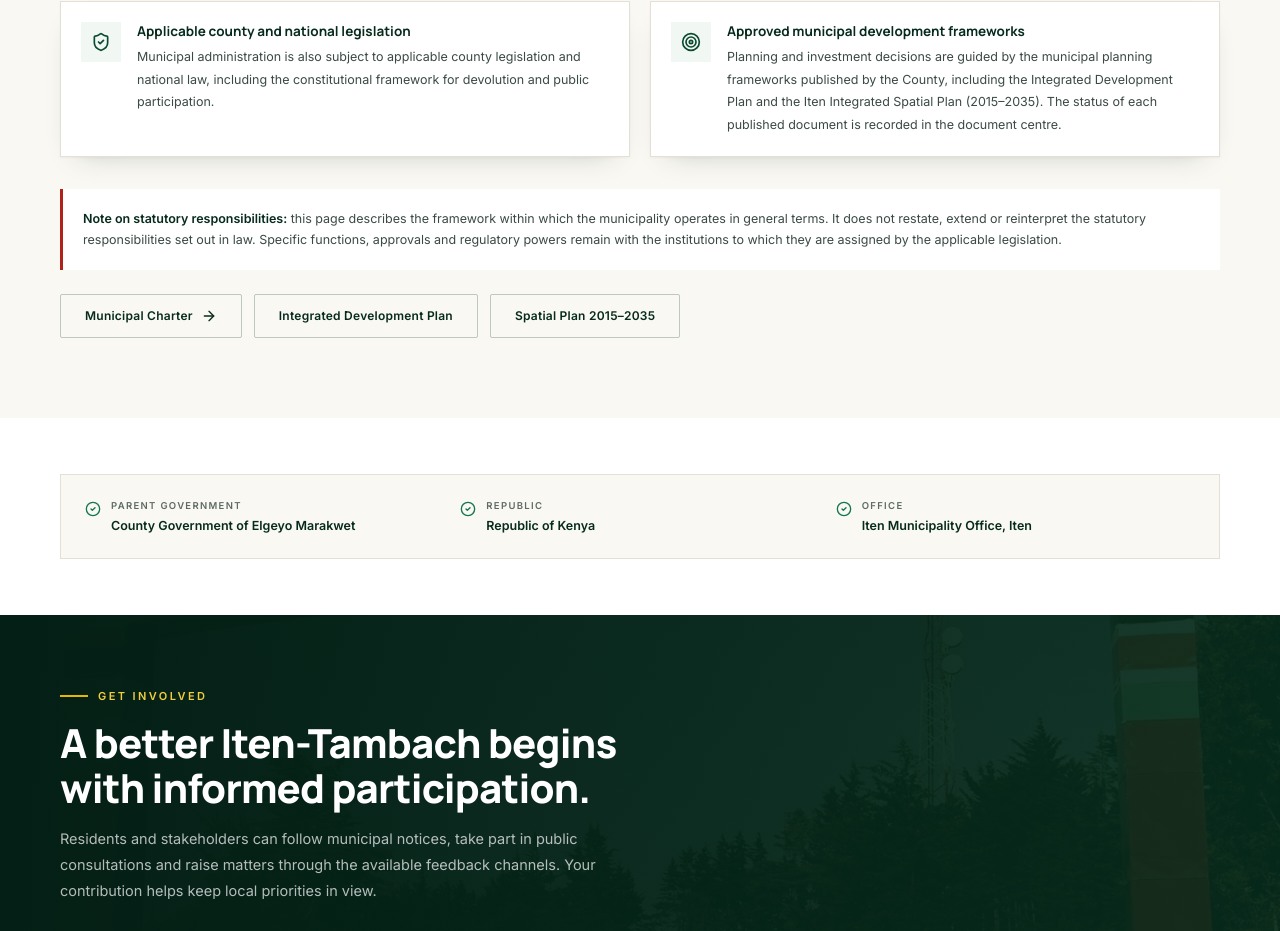
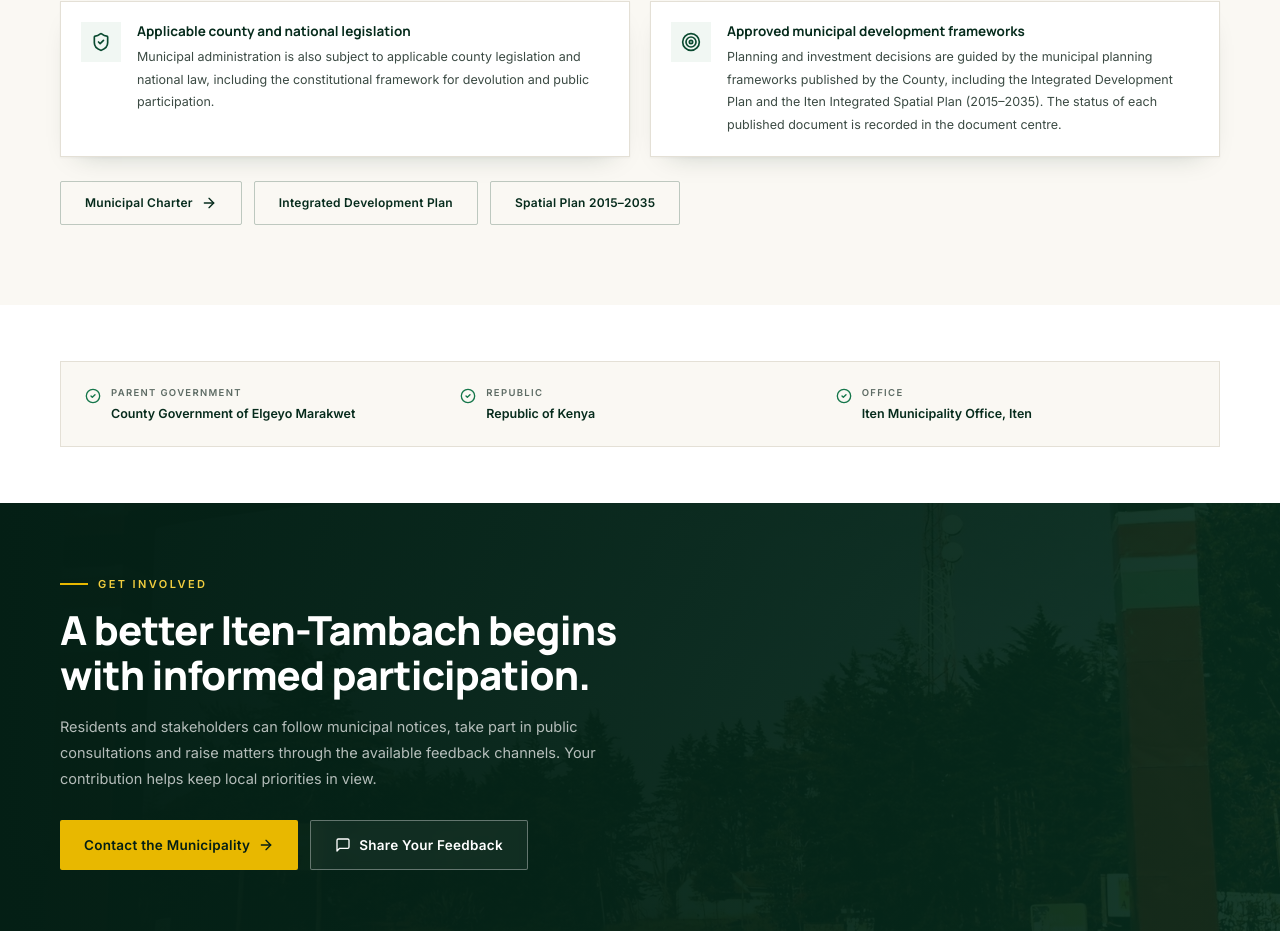
Before and after one commit to kikie254/municp, a Next.js app: page /about in a window 1280 px wide. Shown: the part 3149-4080 px from the top of the page. Built offline with nearby package versions, Linux system fonts and the light colour scheme; no server answers.

Commit message:
Remove editorial note from About page

```diff
--- a/app/about/page.tsx
+++ b/app/about/page.tsx
@@ -210,15 +210,6 @@ export default function AboutPage() {
             ))}
           </div>
 
-          <div className="mt-8 border-l-[3px] border-flag-red bg-white p-5">
-            <p className="text-[12.5px] leading-relaxed text-ink-soft">
-              <strong className="font-semibold text-green-900">Note on statutory responsibilities:</strong> this page
-              describes the framework within which the municipality operates in general terms. It does not restate,
-              extend or reinterpret the statutory responsibilities set out in law. Specific functions, approvals and
-              regulatory powers remain with the institutions to which they are assigned by the applicable legislation.
-            </p>
-          </div>
-
           <div className="mt-6 flex flex-wrap gap-3">
             <Link href="/resources?category=Municipal+Charter" className="btn btn-outline !py-3 !text-[12px]">
               Municipal Charter <ArrowRight aria-hidden="true" />
```
